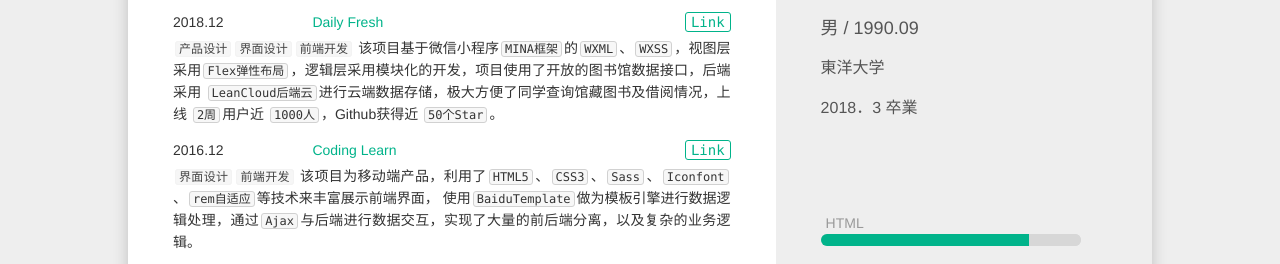
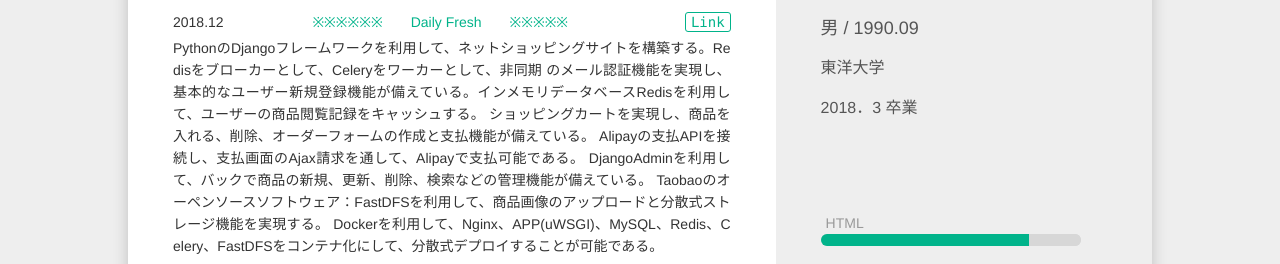
Before and after one commit to Rousong/myResume, a website: page index.html in a window 1280 px wide. Shown: the part 471-735 px from the top of the page. Drawn offline with Linux system fonts and the light colour scheme.

Commit message:
DFのサマリー

```diff
--- a/index.html
+++ b/index.html
@@ -81,14 +81,18 @@
                     <div class=item>
                         <header class=item-hd>
                             <span class=item-time>2018.12</span>
-                            <a class="btn item-more" href=http://bookbox.toadw.cn target=_blank>Link</a>
-                            <h3 class=item-name>Daily Fresh</h3>
+                            <a class="btn item-more" href=http://df.2zzy.com target=_blank>Link</a>
+                            <h3 class=item-name>※※※※※※　　Daily Fresh　　※※※※※</h3>
                         </header>
                         <div class=item-bd>
-                            <p class=section-content><strong>产品设计</strong><strong>界面设计</strong><strong>前端开发</strong>
-                                该项目基于微信小程序<em>MINA框架</em>的<em>WXML</em>、<em>WXSS</em>，视图层采用<em>Flex弹性布局</em>，逻辑层采用模块化的开发，项目使用了开放的图书馆数据接口，后端采用
-                                <em>LeanCloud后端云</em>进行云端数据存储，极大方便了同学查询馆藏图书及借阅情况，上线 <em>2周</em>用户近 <em>1000人</em>，Github获得近
-                                <em>50个Star</em>。
+                            <p class=section-content>
+							PythonのDjangoフレームワークを利用して、ネットショッピングサイトを構築する。Redisをブローカーとして、Celeryをワーカーとして、非同期
+							のメール認証機能を実現し、基本的なユーザー新規登録機能が備えている。インメモリデータベースRedisを利用して、ユーザーの商品閲覧記録をキャッシュする。
+							ショッピングカートを実現し、商品を入れる、削除、オーダーフォームの作成と支払機能が備えている。
+							Alipayの支払APIを接続し、支払画面のAjax請求を通して、Alipayで支払可能である。
+							DjangoAdminを利用して、バックで商品の新規、更新、削除、検索などの管理機能が備えている。
+							Taobaoのオーペンソースソフトウェア：FastDFSを利用して、商品画像のアップロードと分散式ストレージ機能を実現する。
+							Dockerを利用して、Nginx、APP(uWSGI)、MySQL、Redis、Celery、FastDFSをコンテナ化にして、分散式デプロイすることが可能である。
                             </p>
                         </div>
                     </div>
```
